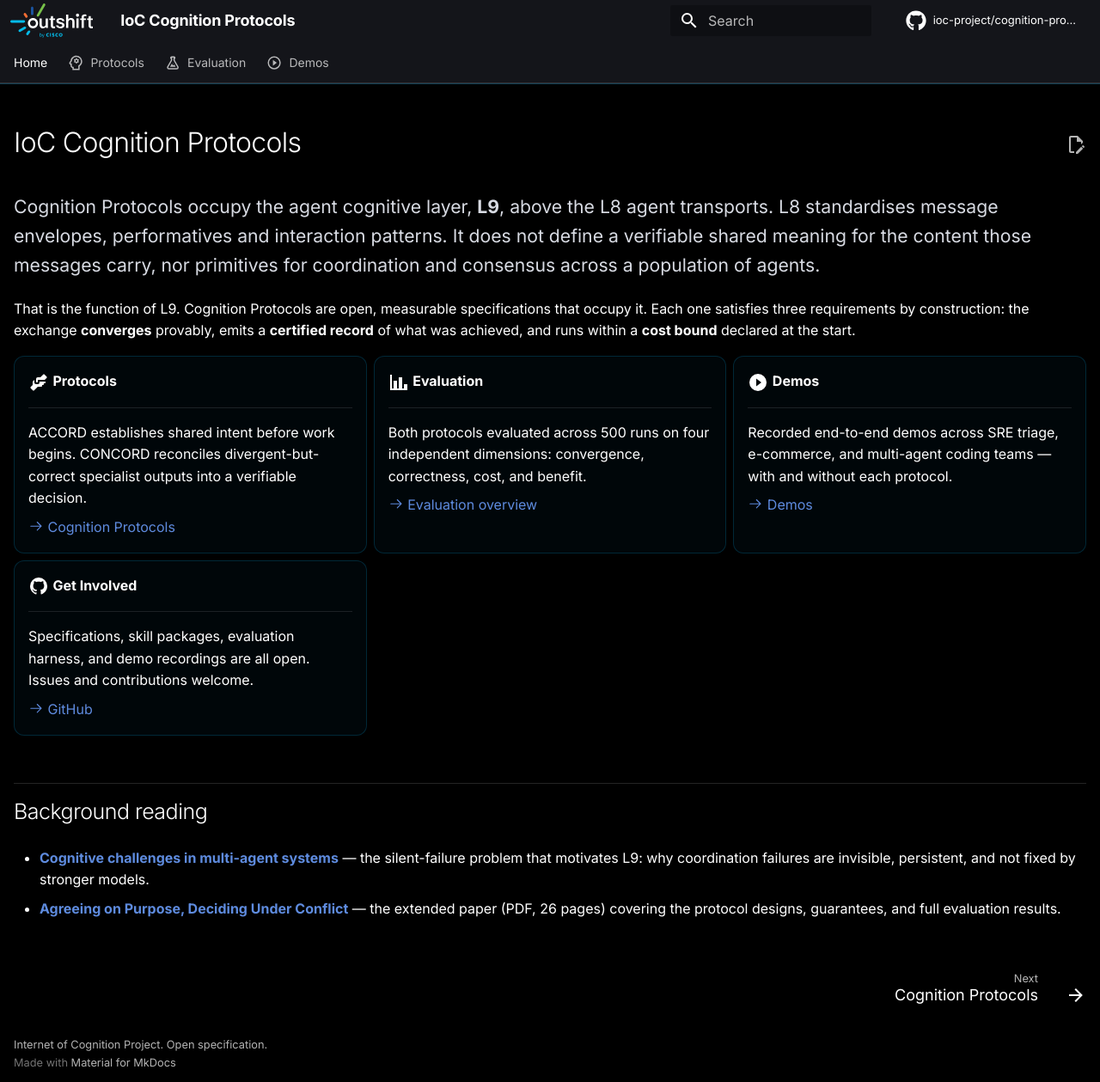
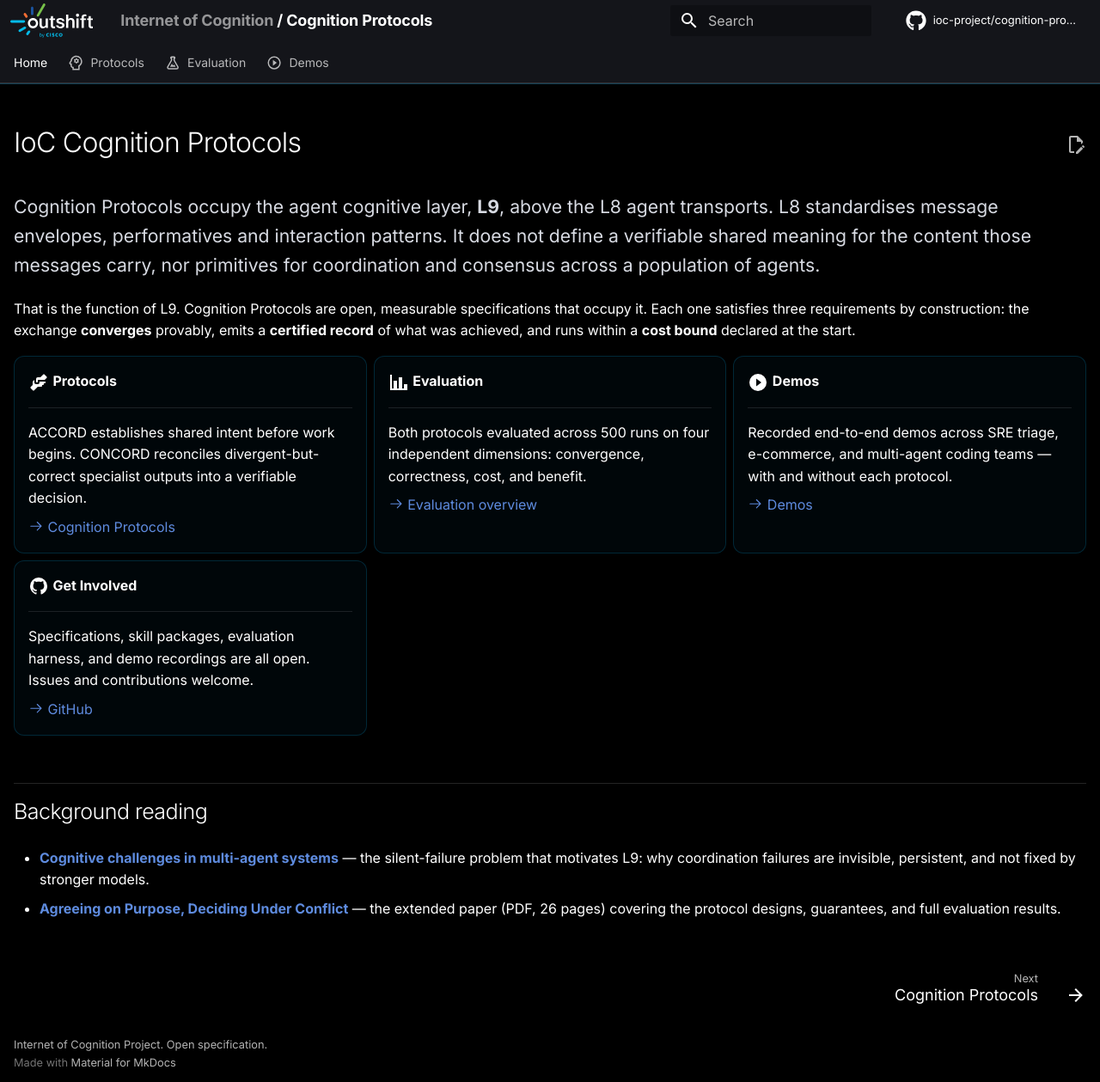
Before and after one commit to ioc-project/cognition-protocols, an MkDocs documentation site: the page built from docs/index.md, in a window 1280 px wide and 1259 px high. Shown: the whole window at 86% size. Built offline with MkDocs 1.6.1 and Material for MkDocs 9.7.7, drawn with Linux system fonts in a browser that asks for light colours; comment, search, counter and statistics services are not loaded; some of the changed lines change nothing that is shown.

Commit message:
feat: add clickable breadcrumb to docs header title (#38)
## Summary

- Changes `site_name` to `"Internet of Cognition / Cognition Protocols"`
so the breadcrumb appears in browser tab titles and the header
- Injects a JS patch (`header-breadcrumb.js`) that wraps the \"Internet
of Cognition\" segment in an anchor linking to
https://ioc-project.github.io
- Styles the parent crumb at reduced opacity with a hover brightening
effect, so it reads as a parent link without competing with the
current-site name
- Re-patches after MkDocs Material instant-navigation swaps

Signed-off-by: Sam Betts <1769706+Tehsmash@users.noreply.github.com>

```diff
--- a/docs/assets/extra.css
+++ b/docs/assets/extra.css
@@ -38,6 +38,15 @@
 
 /* Wider than Material's stock 61rem: several pages are table-heavy. */
 .md-grid { max-width: 72rem; }
+
+/* Parent-breadcrumb link injected by header-breadcrumb.js */
+a.ioc-parent-link {
+  color: inherit;
+  opacity: 0.55;
+  text-decoration: none;
+  transition: opacity 140ms;
+}
+a.ioc-parent-link:hover { opacity: 1; }
 
 /* --------------------------------------------------------------------------
    Dark scheme — the primary presentation, matching the Outshift pages.
--- /dev/null
+++ b/docs/assets/header-breadcrumb.js
@@ -0,0 +1,39 @@
+// Replaces the site-name text in the MkDocs Material header so the first
+// segment ("Internet of Cognition") becomes a link to the IoC top-level site.
+(function () {
+  "use strict";
+
+  function patch() {
+    // Material renders the site name inside .md-header__topic > .md-ellipsis
+    var els = document.querySelectorAll(".md-header__topic .md-ellipsis");
+    for (var i = 0; i < els.length; i++) {
+      var el = els[i];
+      // Only process text nodes containing the full site name
+      if (el.querySelector("a.ioc-parent-link")) continue;
+      var text = el.textContent || "";
+      var sep = text.indexOf(" / ");
+      if (sep === -1) continue;
+
+      var parent = text.slice(0, sep);
+      var child  = text.slice(sep); // " / Cognition Protocols"
+
+      var a = document.createElement("a");
+      a.className = "ioc-parent-link";
+      a.href = "https://ioc-project.github.io";
+      a.textContent = parent;
+
+      el.textContent = child;
+      el.insertBefore(a, el.firstChild);
+    }
+  }
+
+  if (document.readyState === "loading") {
+    document.addEventListener("DOMContentLoaded", patch);
+  } else {
+    patch();
+  }
+
+  // MkDocs Material with instant navigation swaps page content without a full
+  // reload, so re-patch after each navigation.
+  document.addEventListener("DOMContentSwapped", patch);
+})();
--- a/mkdocs.yml
+++ b/mkdocs.yml
@@ -1,4 +1,4 @@
-site_name: IoC Cognition Protocols
+site_name: Internet of Cognition / Cognition Protocols
 site_description: ACCORD and CONCORD — the L9 Cognition Protocol family for multi-agent systems.
 site_url: https://ioc-project.github.io/cognition-protocols/
 repo_url: https://github.com/ioc-project/cognition-protocols
@@ -66,6 +66,7 @@
 extra_javascript:
   - assets/consumption-modes.js
   - assets/architecture-toggle.js
+  - assets/header-breadcrumb.js
 
 nav:
   - Home: index.md
```
